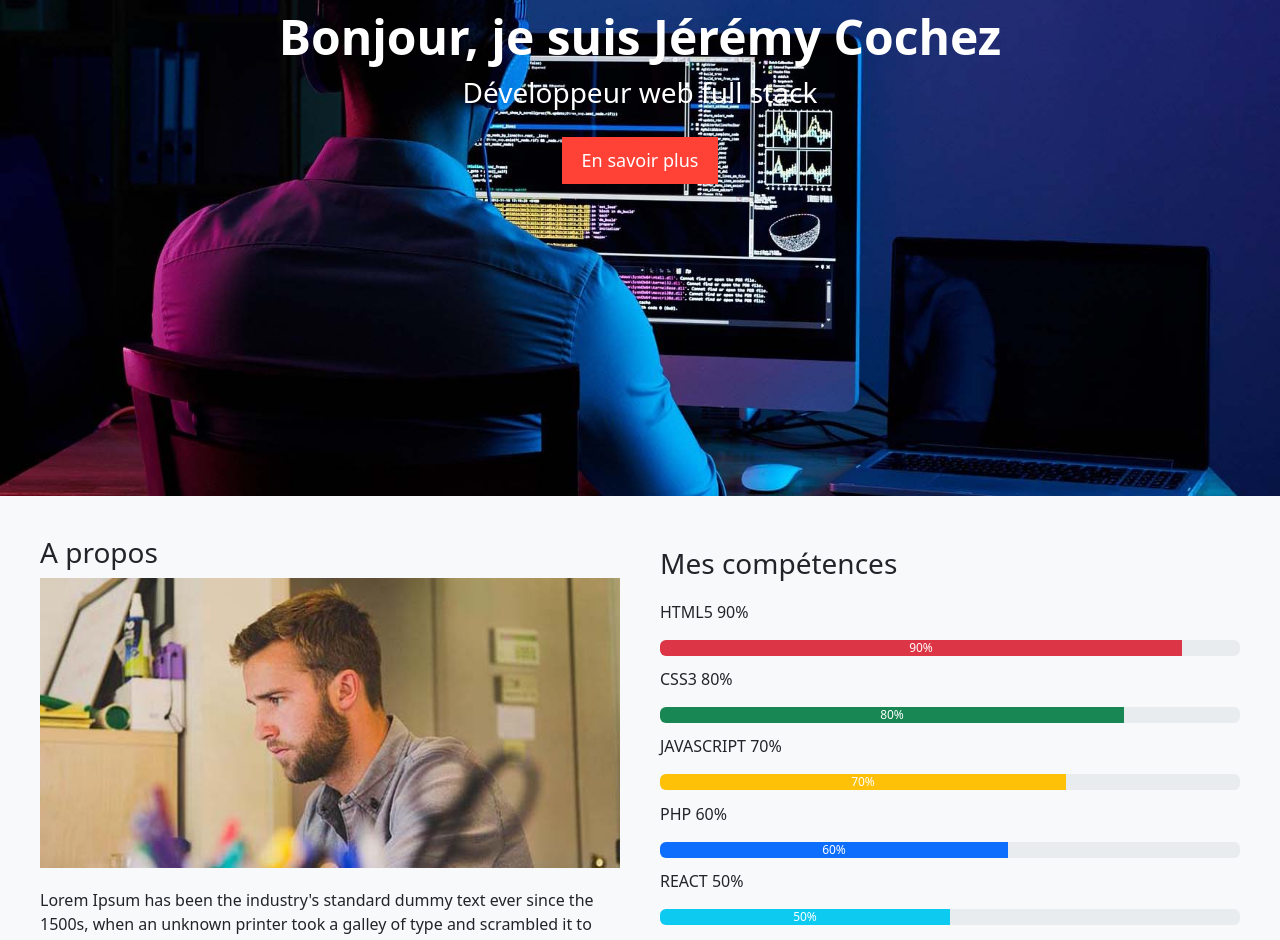
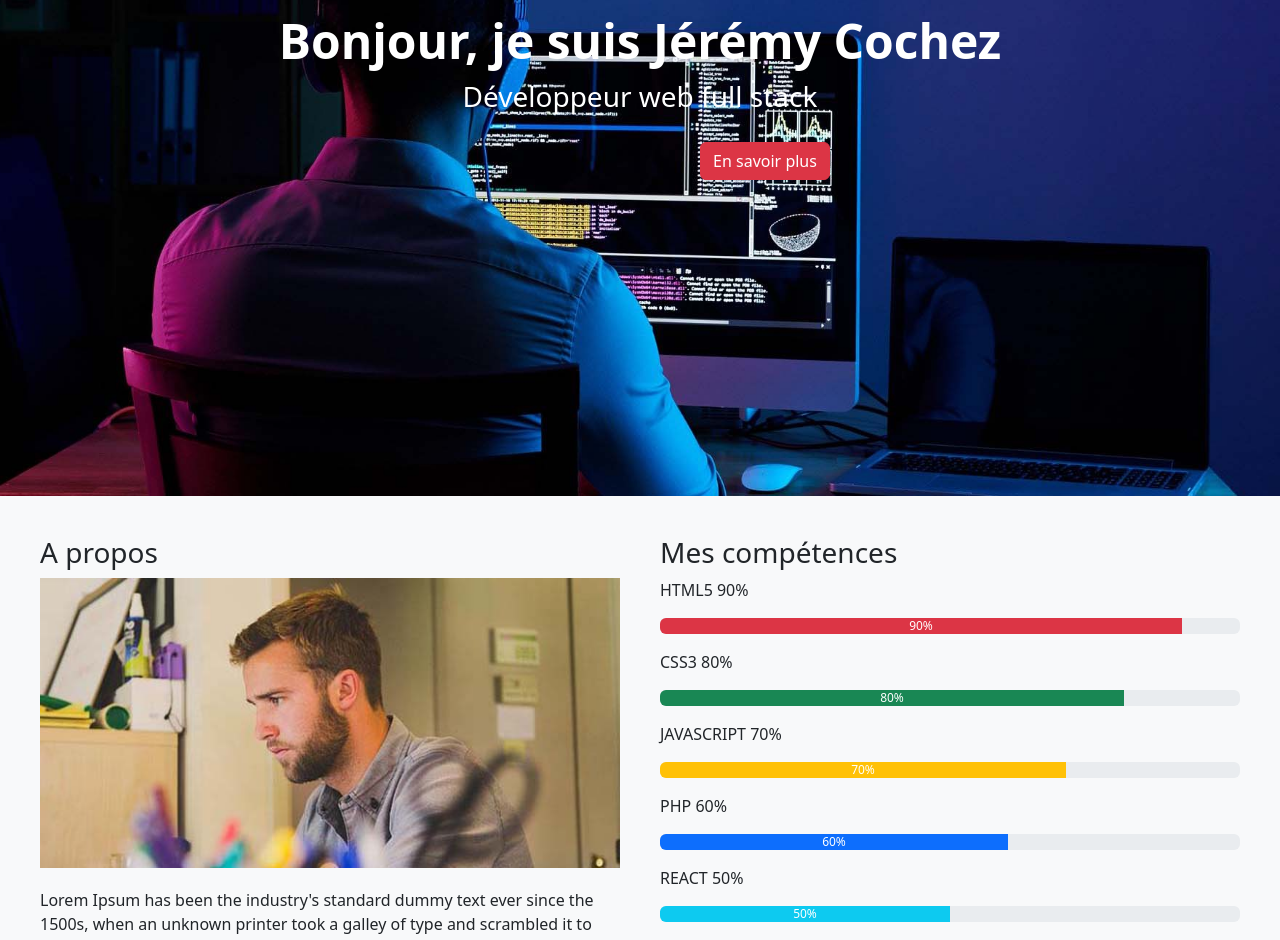
Before and after one commit to Jeremy-c62/projet-react, a React (Create React App) app: page / in a window 1280 px wide. Shown: the part 360-1300 px from the top of the page. Built offline with nearby package versions, Linux system fonts and the light colour scheme.

Commit message:
création du modale et interaction avec le bouton ' En savoir plus'

```diff
--- a/src/asset/styles/Acceuil.css
+++ b/src/asset/styles/Acceuil.css
@@ -76,29 +76,3 @@
   .skill-bar {
     margin-bottom: 20px;
   }
-
-  .skill-bar p {
-    margin: 0 0 5px 0;
-  }
-
-  .skill {
-    height: 10px;
-    background-color: #4285F4;
-    border-radius: 5px;
-  }
-
-  .skill:nth-child(2) {
-    background-color: #34A853;
-  }
-
-  .skill:nth-child(3) {
-    background-color: #FBBC05;
-  }
-
-  .skill:nth-child(4) {
-    background-color: #000080;
-  }
-
-  .skill:nth-child(5) {
-    background-color: #61DBFB;
-  }
--- /dev/null
+++ b/src/components/Modale.js
@@ -0,0 +1,54 @@
+import React, { useState } from 'react';
+import { Modal, Button } from 'react-bootstrap'; // Importation des composants Bootstrap
+import { FaGithub } from 'react-icons/fa'; // Importation de l'icône Github
+
+function ModaleComponent() {
+    const [show, setShow] = useState(false);
+
+    const handleClose = () => setShow(false);
+    const handleShow = () => setShow(true);
+
+    return (
+        <>
+            {/* Bouton pour ouvrir la modale */}
+            <Button variant="danger" onClick={handleShow} style={{ marginTop: '20px' }}>
+                En savoir plus
+            </Button>
+
+            {/* Modale fusionnée */}
+            <Modal show={show} onHide={handleClose}>
+                <Modal.Header closeButton>
+                    <Modal.Title>À propos de moi & Mon profil GitHub</Modal.Title>
+                </Modal.Header>
+                <Modal.Body className="text-center">
+                    {/* Section À propos de moi */}
+                    <h4>Jérémy Cochez</h4>
+                    <p>Je suis développeur web full stack, passionné par la technologie et l'innovation.</p>
+
+                    {/* Section Profil GitHub */}
+                    <hr />
+                    <img
+                        src="chemin_vers_ton_image_avatar" // Remplace par le bon chemin vers ton avatar
+                        alt="Jérémy Cochez Avatar"
+                        className="img-fluid rounded-circle mb-3"
+                        style={{ width: '150px' }}
+                    />
+                    <ul className="list-unstyled">
+                        <li>
+                            <FaGithub /> Repositories : 1
+                        </li>
+                        <li>Followers : 16</li>
+                        <li>Following : 0</li>
+                    </ul>
+                </Modal.Body>
+                <Modal.Footer>
+                    <Button variant="secondary" onClick={handleClose}>
+                        Fermer
+                    </Button>
+                </Modal.Footer>
+            </Modal>
+        </>
+    );
+}
+
+export default ModaleComponent;
--- a/src/pages/Acceuil.js
+++ b/src/pages/Acceuil.js
@@ -1,17 +1,31 @@
-import React from 'react';
+import React, { useState } from 'react';
 import '../asset/styles/Acceuil.css'; // Import du fichier CSS
 import BackgroundImage from '../asset/images/hero-bg.jpg'; // Import direct de l'image
 import Image from "../asset/images/john-doe-about.jpg";
+import ModalEnSavoirPlus from '../components/Modale';
 
 function HomePage() {
+    const [isModalOpen, setIsModalOpen] = useState(false);
+
+    const handleOpenModal = () => {
+        setIsModalOpen(true);
+    };
+
+    const handleCloseModal = () => {
+        setIsModalOpen(false);
+    };
     return (
         <div>
-            {/* Section Hero */}
-            <section className="hero-section" style={{ backgroundImage: `url(${BackgroundImage})` }}>
-                <h1 className="hero-title">Bonjour, je suis Jérémy Cochez</h1>
-                <h2 className="hero-subtitle">Développeur web full stack</h2>
-                <button className="hero-button">En savoir plus</button>
-            </section>
+            <div>
+                <section className="hero-section" style={{ backgroundImage: `url(${BackgroundImage})` }}>
+                    <h1 className="hero-title">Bonjour, je suis Jérémy Cochez</h1>
+                    <h2 className="hero-subtitle">Développeur web full stack</h2>
+
+                    {/* Modale */}
+                    <ModalEnSavoirPlus isOpen={isModalOpen} handleClose={handleCloseModal} />
+                </section>
+            </div>
+
 
             {/* Section A propos et compétences */}
             <section className="about-section">
@@ -38,7 +52,7 @@ function HomePage() {
                     <div className="skills-content">
                         <h3>Mes compétences</h3>
 
-                        <div className="progress-wrapper mb-6">
+                        <div className="progress-wrapper mb-3">
                             <p className='Competence'>HTML5 90%</p>
                             <div className="progress">
                                 <div className="progress-bar bg-danger" role="progressbar" style={{ width: '90%' }}>
@@ -47,7 +61,7 @@ function HomePage() {
                             </div>
                         </div>
 
-                        <div className="progress-wrapper mb-6">
+                        <div className="progress-wrapper mb-3">
                             <p className='Competence'>CSS3 80%</p>
                             <div className="progress">
                                 <div className="progress-bar bg-success" role="progressbar" style={{ width: '80%' }}>
@@ -56,7 +70,7 @@ function HomePage() {
                             </div>
                         </div>
 
-                        <div className="progress-wrapper mb-6">
+                        <div className="progress-wrapper mb-3">
                             <p className='Competence'>JAVASCRIPT 70%</p>
                             <div className="progress">
                                 <div className="progress-bar bg-warning" role="progressbar" style={{ width: '70%' }}>
@@ -65,7 +79,7 @@ function HomePage() {
                             </div>
                         </div>
 
-                        <div className="progress-wrapper mb-6">
+                        <div className="progress-wrapper mb-3">
                             <p className='Competence'>PHP 60%</p>
                             <div className="progress">
                                 <div className="progress-bar bg-primary" role="progressbar" style={{ width: '60%' }}>
@@ -74,8 +88,8 @@ function HomePage() {
                             </div>
                         </div>
 
-                        <div className="progress-wrapper mb-6">
-                            <p className='Competence'>REACT 50%</p>
+                        <div className="progress-wrapper mb-3">
+                            <p >REACT 50%</p>
                             <div className="progress">
                                 <div className="progress-bar bg-info" role="progressbar" style={{ width: '50%' }}>
                                     50%
```
